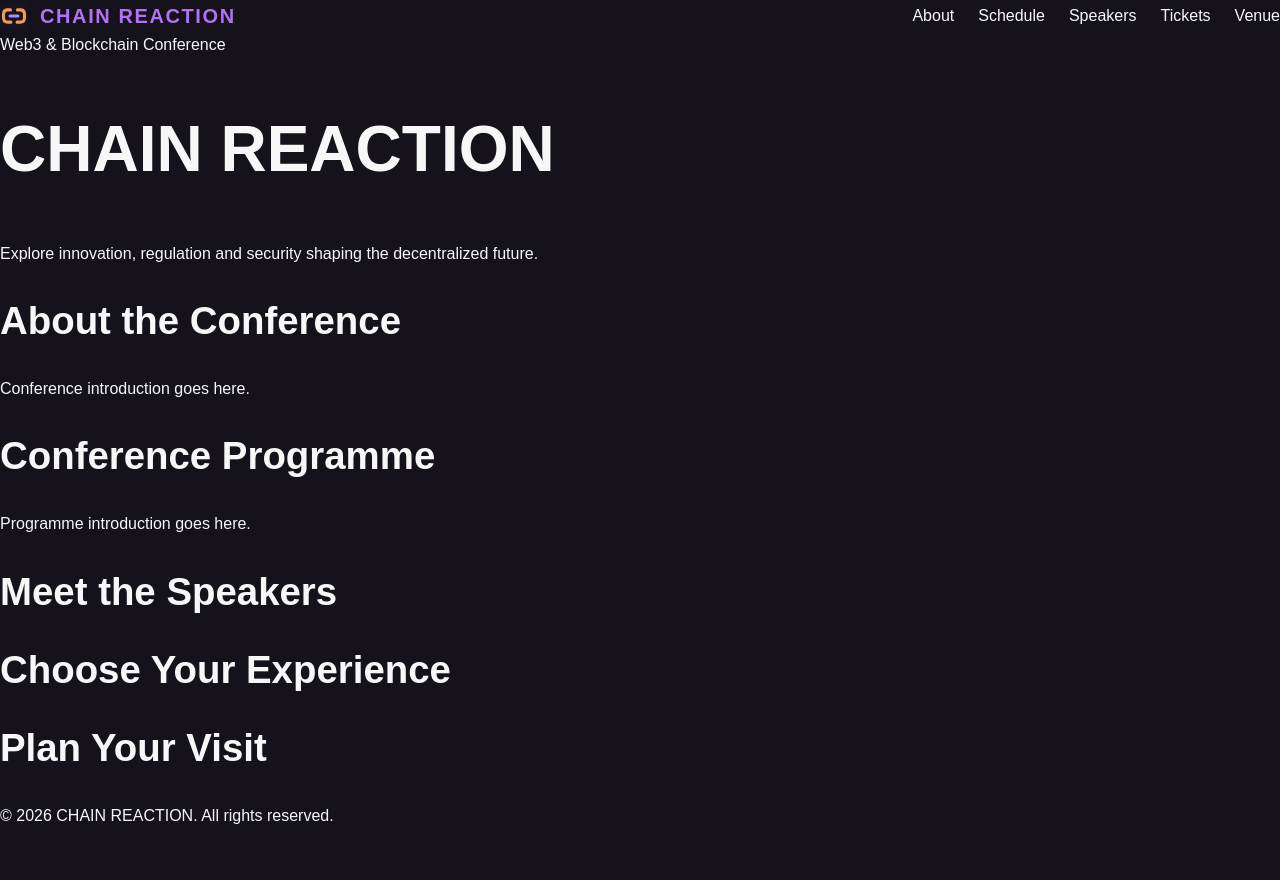
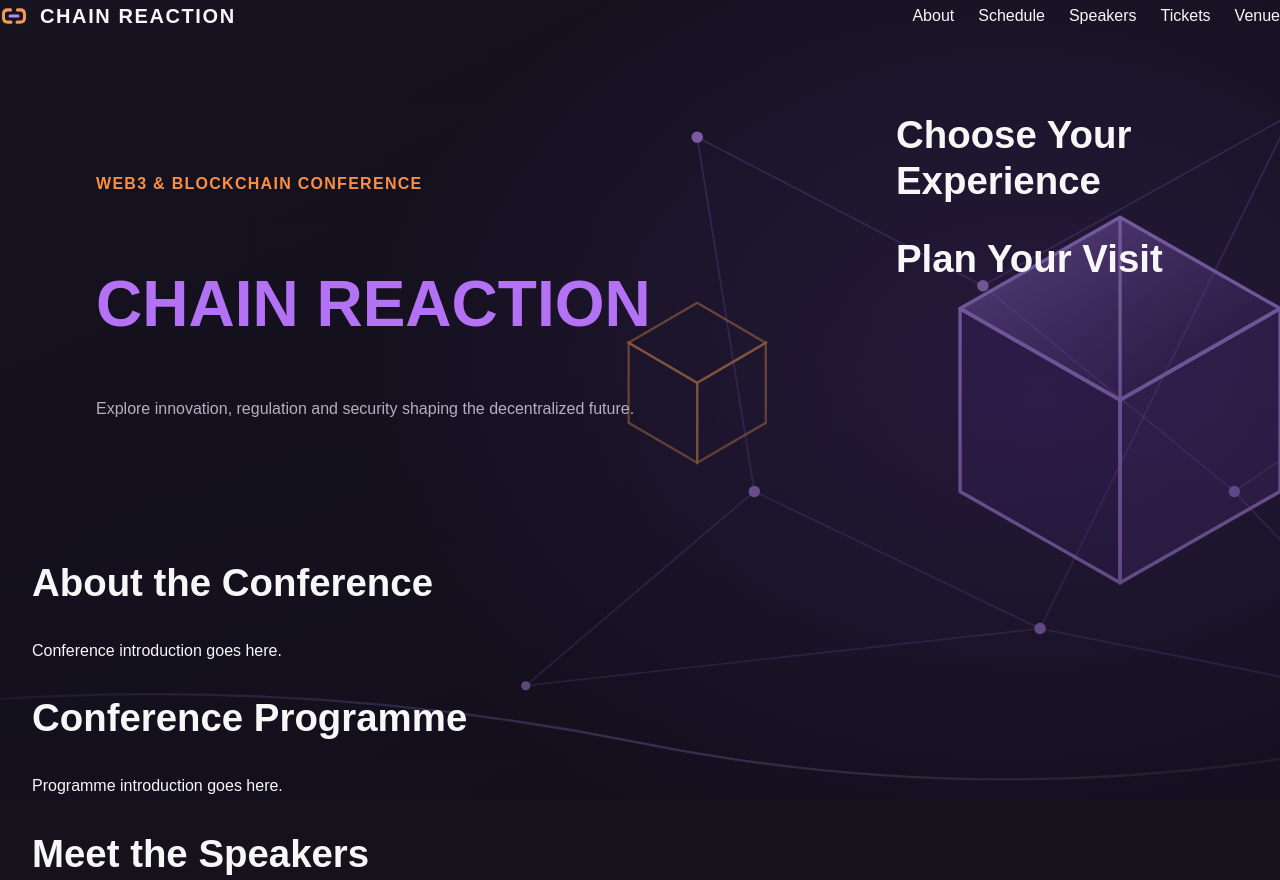
Before and after one commit to cameloasa-blockchain/Conference-Chain-Reaction, a plain HTML site: page index.html in a window 1280 px wide. Shown: the top 880 px of the page. Before the commit the page ends 844 px from the top, so only its background shows below. Drawn offline with Linux system fonts and the light colour scheme.

Commit message:
feat:add section hero

```diff
--- a/index.html
+++ b/index.html
@@ -21,7 +21,6 @@
             property="og:url"
             content="https://medieinstitutet.github.io/bcu26d-inl-2-konferens-cameloasa/"
         />
-
 
         <title>CHAIN REACTION | Web3 Conference</title>
 
@@ -61,9 +60,9 @@
             <div class="main-content">
                 <!-- Hero section -->
                 <section class="hero" id="home">
-                    <p>Web3 & Blockchain Conference</p>
-                    <h1>CHAIN REACTION</h1>
-                    <p>
+                    <p class="hero-eyebrow">Web3 & Blockchain Conference</p>
+                    <h1 class="hero-title">Chain Reaction</h1>
+                    <p class="hero-description">
                         Explore innovation, regulation and security shaping the decentralized
                         future.
                     </p>
--- a/scss/base/_base.scss
+++ b/scss/base/_base.scss
@@ -11,6 +11,8 @@ scroll-behavior: smooth;
 
 /* Global page styles */
 body {
+position: relative;
+isolation: isolate;
 background-color: vars.$color-background;
 color: vars.$color-text;
 }
@@ -33,6 +35,22 @@ background-color: vars.$color-accent;
 color: vars.$color-background;
 }
 
+/* Global page background */
+body::before {
+    content: '';
+    position: fixed;
+    inset: 0;
+    z-index: -1;
+    pointer-events: none;
+
+    background:
+        linear-gradient(
+            rgba(23, 19, 33, 0.35),
+            rgba(23, 19, 33, 0.6)
+        ),
+        url('../images/image-background.svg') center / cover no-repeat;
+}
+
 /* Respect reduced motion preferences */
 @media (prefers-reduced-motion: reduce) {
 html {
--- a/scss/components/_hero.scss
+++ b/scss/components/_hero.scss
@@ -0,0 +1,34 @@
+/* ========================================
+HERO SECTION
+======================================== */
+
+@use '../abstracts/variables' as vars;
+
+.hero {
+    display: flex;
+    flex-direction: column;
+    justify-content: center;
+    align-items: flex-start;
+    min-height: 28rem;
+    padding: vars.$spacing-2xl;
+}
+
+/* Introductory label */
+.hero-eyebrow {
+    color: vars.$color-secondary;
+    font-weight: vars.$font-weight-bold;
+    letter-spacing: 0.08em;
+    text-transform: uppercase;
+}
+
+/* Main heading */
+.hero-title {
+    color: vars.$color-accent;
+    text-transform: uppercase;
+}
+
+/* Hero description */
+.hero-description {
+    max-width: 38rem;
+    color: vars.$color-text-muted;
+}
--- a/scss/layout/_header.scss
+++ b/scss/layout/_header.scss
@@ -1,8 +1,8 @@
-@use '../abstracts/variables' as vars;
-
 /* ========================================
 HEADER
 ======================================== */
+
+@use '../abstracts/variables' as vars;
 
 .site-header {
     display: flex;
--- a/scss/layout/_main-layout.scss
+++ b/scss/layout/_main-layout.scss
@@ -0,0 +1,22 @@
+/* ========================================
+MAIN PAGE LAYOUT
+======================================== */
+
+@use '../abstracts/variables' as vars;
+
+.page-layout {
+    display: flex;
+    gap: vars.$spacing-lg;
+    max-width: vars.$container-max-width;
+    margin-inline: auto;
+    padding: vars.$spacing-xl vars.$spacing-lg;
+}
+
+.main-content {
+    flex: 1;
+    min-width: 0;
+}
+
+.sidebar {
+    flex: 0 0 vars.$sidebar-width;
+}
--- a/scss/layout/_navigation.scss
+++ b/scss/layout/_navigation.scss
@@ -1,8 +1,8 @@
-@use '../abstracts/variables' as vars;
-
 /* ========================================
 NAVIGATION
 ======================================== */
+
+@use '../abstracts/variables' as vars;
 
 /* Navigation links */
 .site-nav-list {
--- a/scss/layout/_responsive.scss
+++ b/scss/layout/_responsive.scss
@@ -1,12 +1,11 @@
-
 /* ========================================
-   RESPONSIVE STYLES
+RESPONSIVE STYLES
 ======================================== */
 
 @use '../abstracts/variables' as vars;
 
 /* ========================================
-   TABLET
+TABLET
 ======================================== */
 
 @media (max-width: vars.$breakpoint-tablet) {
@@ -25,10 +24,25 @@
     .site-nav-list {
         gap: 1rem;
     }
+
+    /* Main layout */
+    .page-layout {
+        // Tablet layout
+    }
+
+    /* Hero */
+    .hero {
+        // Tablet adjustments
+    }
+
+    /* Speakers */
+    .speaker-list {
+        // Tablet grid adjustments
+    }
 }
 
 /* ========================================
-   MOBILE
+MOBILE
 ======================================== */
 
 @media (max-width: vars.$breakpoint-mobile) {
@@ -50,4 +64,19 @@
         flex-wrap: wrap;
         gap: 0.75rem 1rem;
     }
+
+    /* Main layout */
+    .page-layout {
+        // Mobile layout
+    }
+
+    /* Hero */
+    .hero {
+        // Mobile adjustments
+    }
+
+    /* Speakers */
+    .speaker-list {
+        // Mobile grid adjustments
+    }
 }
--- a/scss/main.scss
+++ b/scss/main.scss
@@ -15,5 +15,8 @@ MAIN SCSS
 @use 'layout/_header';
 //@use 'layout/_footer';
 @use 'layout/_navigation';
-//@use 'layout/main-layout';
+@use 'layout/main-layout';
 @use 'layout/_responsive';
+
+// Components
+@use 'components/_hero';
```
Also changed, not shown: css/main.css, images/image-background.svg (added), 1 other file.
